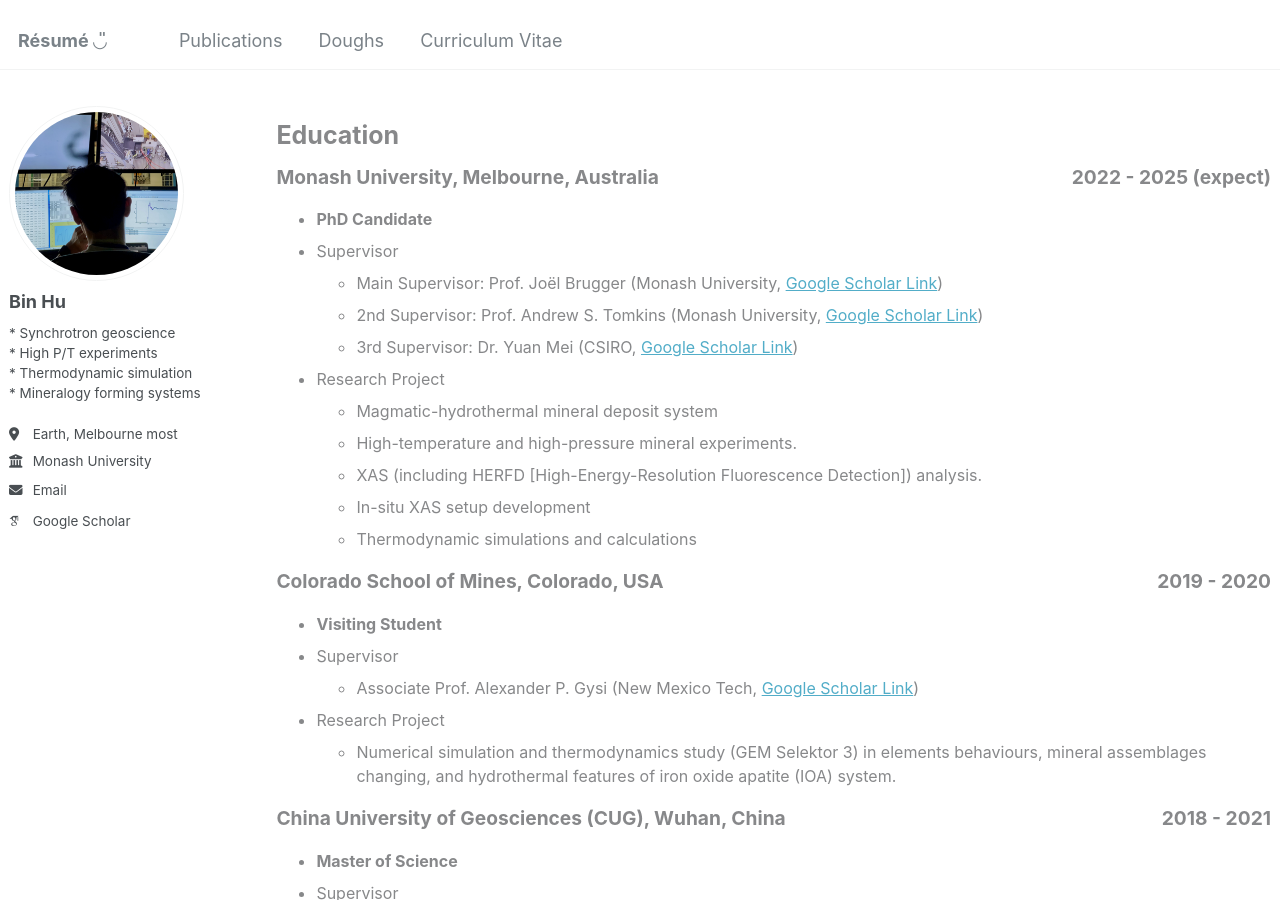
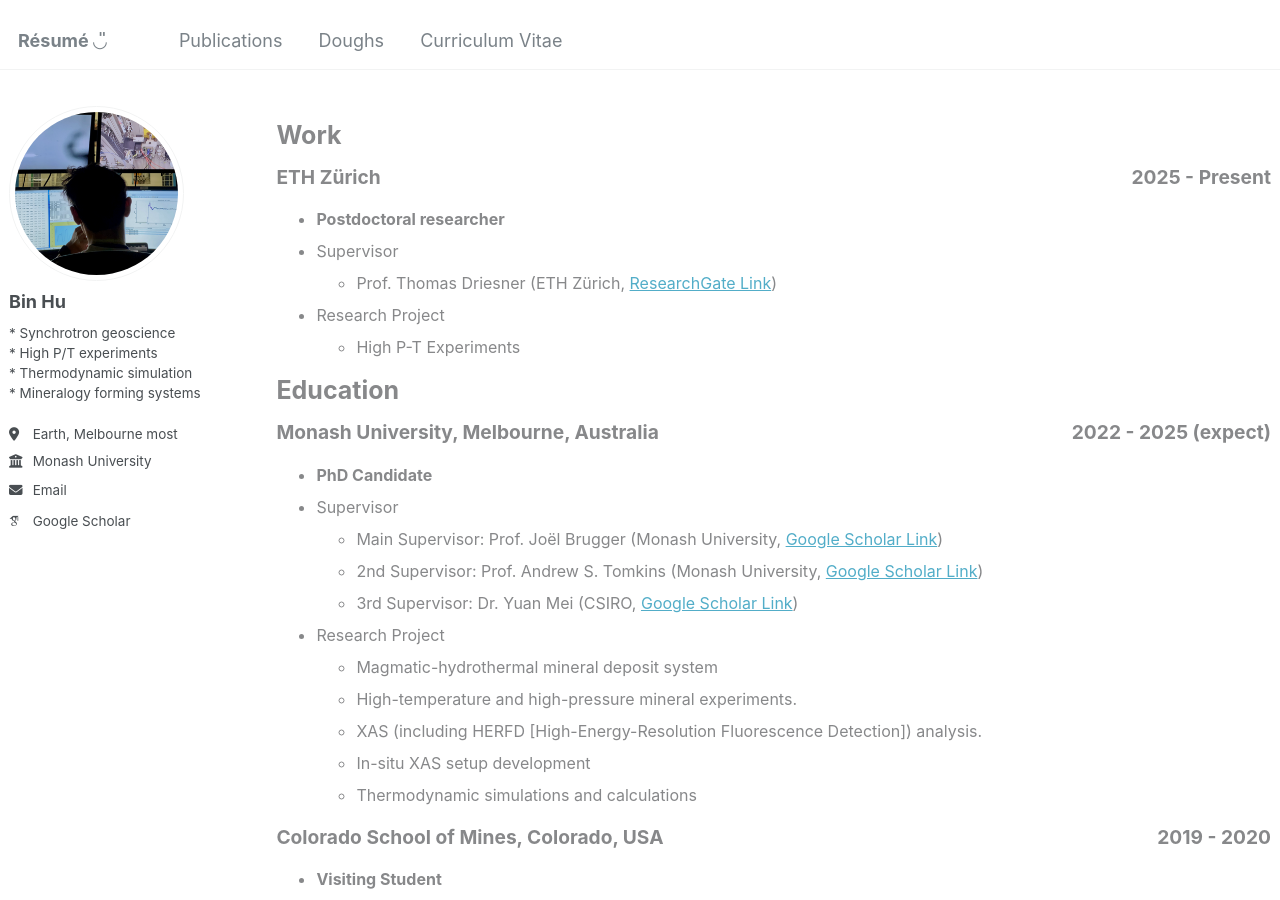
Before and after one commit to bhchemx/bhchemx.github.io, a Jekyll site: the page built from _pages/cv.md, in a window 1280 px wide and 900 px high. Built offline with Jekyll 4.4.1, drawn with Linux system fonts in a browser that asks for light colours; some web fonts are replaced.

Commit message:
Update cv.md

```diff
--- a/_pages/cv.md
+++ b/_pages/cv.md
@@ -8,6 +8,17 @@ redirect_from:
 ---
 
 {% include base_path %}
+
+# Work
+<div style="display: flex; justify-content: space-between; font-size: 1.2em;">
+    <span><strong>ETH Zürich</strong></span>
+    <span><strong>2025 - Present</strong></span>
+</div>
+* **Postdoctoral researcher**
+* Supervisor
+  * Prof. Thomas Driesner (ETH Zürich, <a href="https://www.researchgate.net/profile/Thomas-Driesner">ResearchGate Link</a>)
+* Research Project
+  * High P-T Experiments
 
 # Education
 <div style="display: flex; justify-content: space-between; font-size: 1.2em;">
```
